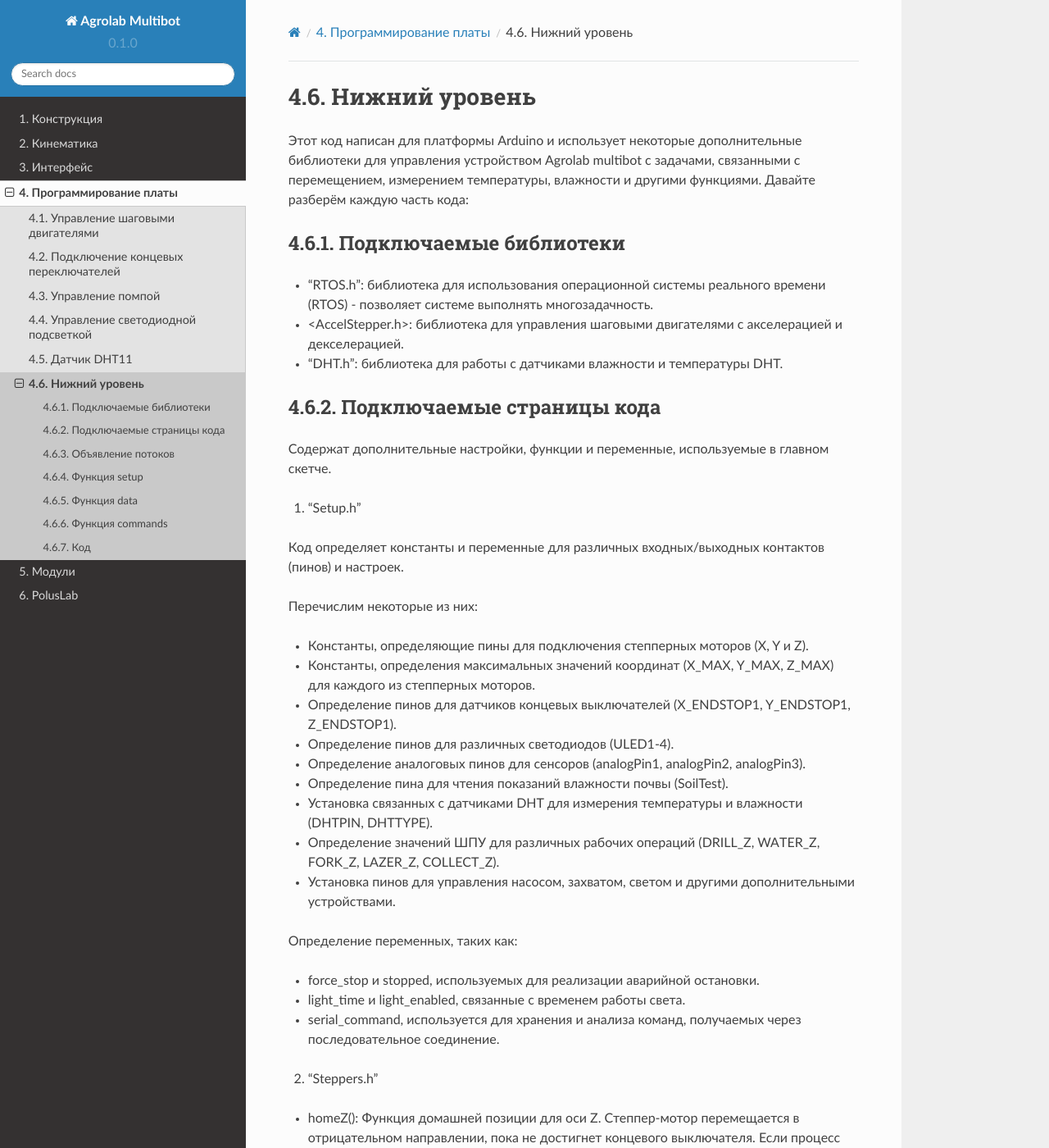
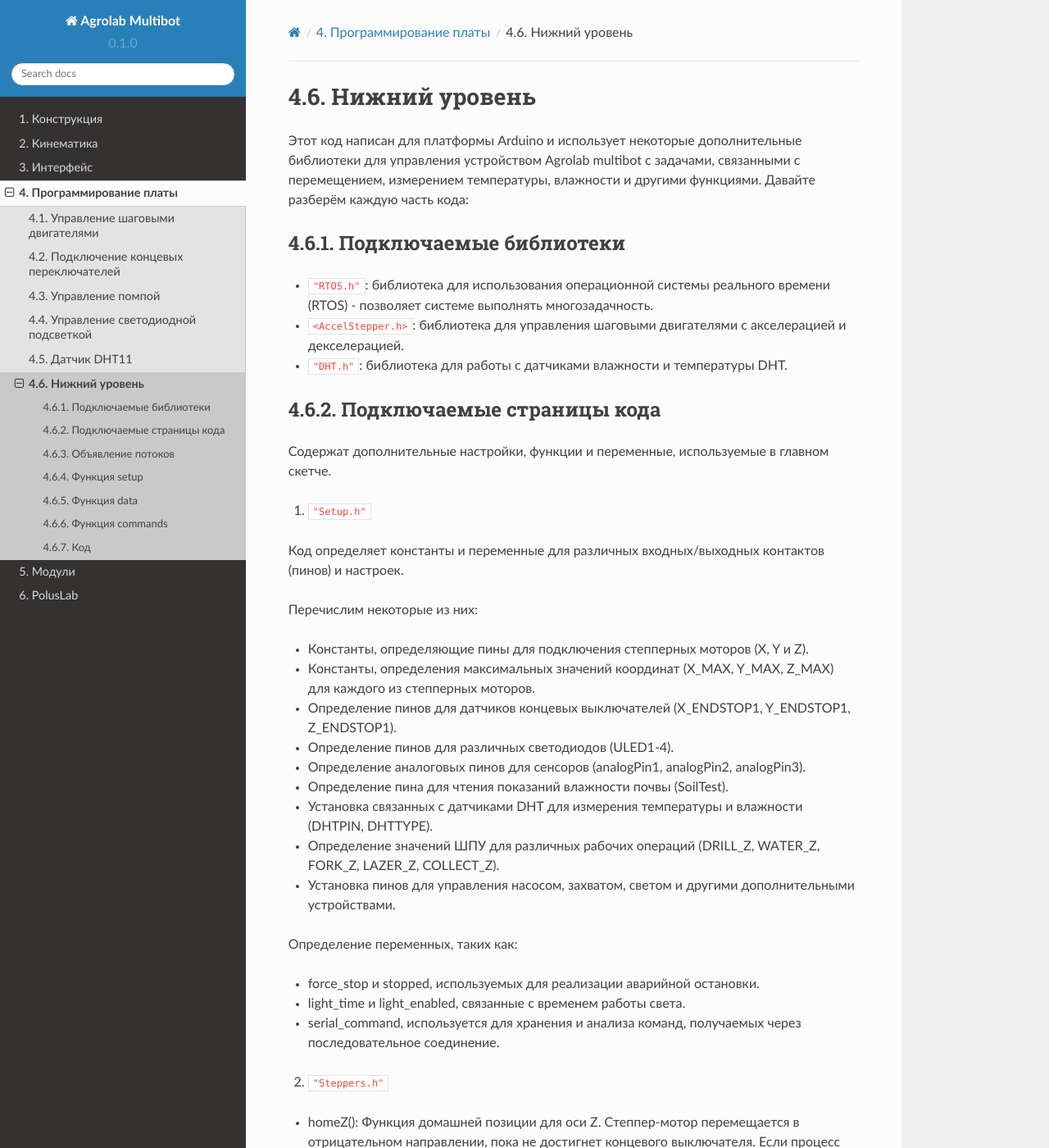
Before and after one commit to BBanwz/AgroLab_Multibot, a Sphinx documentation site: the page built from docs/source/4MBcode/6Full.rst, in a window 1280 px wide and 1400 px high. Shown: the whole window at 82% size. Built offline with Sphinx 7.4.7 and the Read the Docs theme 2.0.0, drawn with Linux system fonts in a browser that asks for light colours; some of the changed text lies outside the part shown.

```diff
--- a/docs/source/4MBcode/6Full.rst
+++ b/docs/source/4MBcode/6Full.rst
@@ -6,18 +6,18 @@
 Подключаемые библиотеки
 ~~~~~~~~~~~~~~~~~~~~~~~
 
-- "RTOS.h": библиотека для использования операционной системы реального времени (RTOS) - позволяет системе выполнять многозадачность.
+- ``"RTOS.h"``: библиотека для использования операционной системы реального времени (RTOS) - позволяет системе выполнять многозадачность.
 
-- <AccelStepper.h>: библиотека для управления шаговыми двигателями с акселерацией и декселерацией.
+- ``<AccelStepper.h>``: библиотека для управления шаговыми двигателями с акселерацией и декселерацией.
 
-- "DHT.h": библиотека для работы с датчиками влажности и температуры DHT.
+- ``"DHT.h"``: библиотека для работы с датчиками влажности и температуры DHT.
 
 Подключаемые страницы кода
 ~~~~~~~~~~~~~~~~~~~~~~~~~~
 
 Содержат дополнительные настройки, функции и переменные, используемые в главном скетче.
 
-1. "Setup.h"
+1. ``"Setup.h"``
 
 Код определяет константы и переменные для различных входных/выходных контактов (пинов) и настроек.
 
@@ -49,7 +49,7 @@
 
 - serial_command, используется для хранения и анализа команд, получаемых через последовательное соединение.
 
-2. "Steppers.h"
+2. ``"Steppers.h"``
 
 - homeZ(): Функция домашней позиции для оси Z. Степпер-мотор перемещается в отрицательном направлении, пока не достигнет концевого выключателя. Если процесс остановлен, функция возвращает значение 1, иначе 0.
 
@@ -67,7 +67,7 @@
 
 - moveXY(int x, int y): Функция для перемещения степпер-моторов X и Y одновременно на заданные координаты x и y. Функция также проверяет допустимость координат и корректирует их при необходимости. Если процесс остановлен, функция возвращает значение 1, иначе 0.
 
-3. "funkSetup.h"
+3. ``"funkSetup.h"``
 
 - Настройка трех шаговых двигателей (stepperX, stepperY, и stepperZ) с заданными максимальной скоростью, текущей скоростью, ускорением и настройкой инвертирования ножек (пинов).
 
```
Also changed, not shown: other parts of docs/source/4MBcode/6Full.rst (+11 -3 lines).
